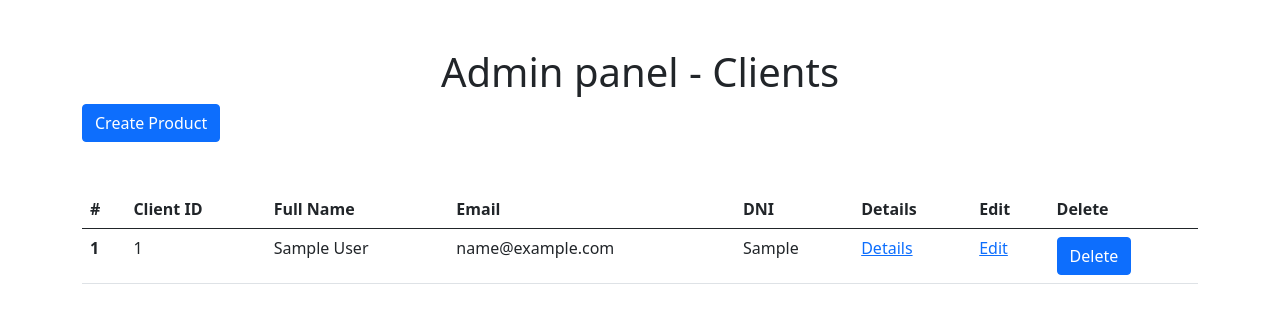
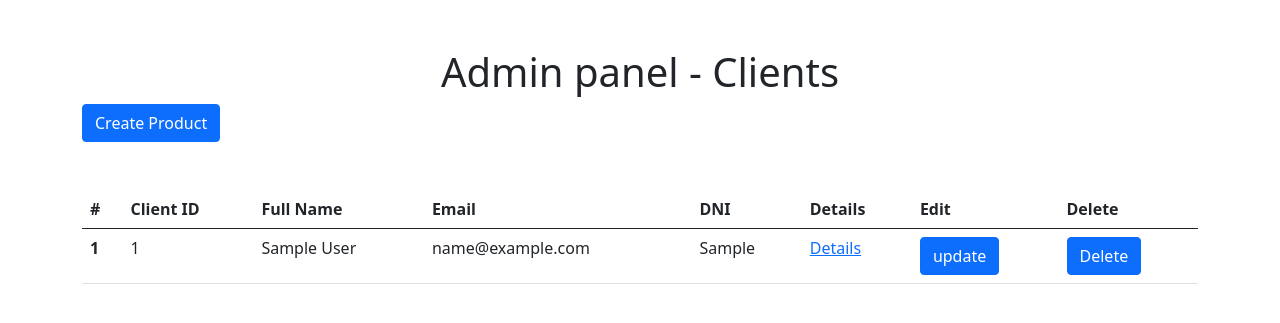
Before and after one commit to Boniich/ecommerce-igniter, a CodeIgniter app: page /ecommerceIgniter/index.php/admin_panel/clients in a window 1280 px wide. Shown: the top 323 px of the page. Run offline with CodeIgniter, Linux system fonts and the light colour scheme; tables that the repository leaves empty or names only in its code hold one stand-in row (values such as "Sample post").

Commit message:
feat: add all necessary to open a modal and show the data to update one client

```diff
--- a/application/config/routes.php
+++ b/application/config/routes.php
@@ -58,6 +58,7 @@ $route['update_product/(:num)'] = 'admin_product_panel/update_product/$1';
 
 $route['admin_panel/clients'] = 'admin_panel_client/index';
 $route['delete_client/(:num)'] = 'admin_panel_client/delete_client/$1';
+$route['get_client_data/(:num)'] = 'admin_panel_client/get_client_data/$1';
 
 $route['404_override'] = '';
 $route['translate_uri_dashes'] = FALSE;
--- a/application/controllers/admin_panel_client.php
+++ b/application/controllers/admin_panel_client.php
@@ -23,6 +23,7 @@ class Admin_panel_client extends CI_Controller
         $this->load->view('admin_panel/clients/show_clients_table');
         $this->load->view('admin_panel/clients/modals/delete_client_modal');
         $this->load->view($this->_path_view_folder . '/modals/create_client_modal');
+        $this->load->view($this->_path_view_folder . '/modals/update_client_modal');
     }
 
     public function create_client()
@@ -44,6 +45,12 @@ class Admin_panel_client extends CI_Controller
         $this->admin_client_model->create_client($client);
         $this->session->set_flashdata('sucessfully_alert', 'Cliente creado exitosamente.');
         redirect('admin_panel/clients');
+    }
+
+    public function get_client_data($id)
+    {
+        $client = $this->admin_client_model->get_one_client($id);
+        echo json_encode($client);
     }
 
     public function delete_client($id)
--- a/application/models/Admin_client_model.php
+++ b/application/models/Admin_client_model.php
@@ -23,6 +23,12 @@ class Admin_client_model extends CI_Model
         $this->db->insert($this->_table, $data);
     }
 
+    public function get_one_client($id)
+    {
+        $query = $this->db->where('id', $id)->get($this->_table);
+        return $query->result_array();
+    }
+
     public function delete_client($id)
     {
         $this->db->where('id', $id);
--- a/application/views/admin_panel/clients/show_clients_table.php
+++ b/application/views/admin_panel/clients/show_clients_table.php
@@ -27,7 +27,9 @@ defined('BASEPATH') or exit('No direct script access allowed');
                     <td><?php echo $client['email']; ?> </td>
                     <td><?php echo $client['dni']; ?></td>
                     <td><a href="">Details</a></td>
-                    <td><a href="">Edit</a></td>
+                    <td><a href="#" type="button" class="btn btn-primary" data-bs-toggle="modal" data-bs-target="#updateClientModal" data-id="<?php echo $client['id']; ?>">
+                            update
+                        </a></td>
                     <td><a href="#" type="button" class="btn btn-primary" data-bs-toggle="modal" data-bs-target="#deleteClientModal" data-id="<?php echo $client['id']; ?>">
                             Delete
                         </a></td>
```
